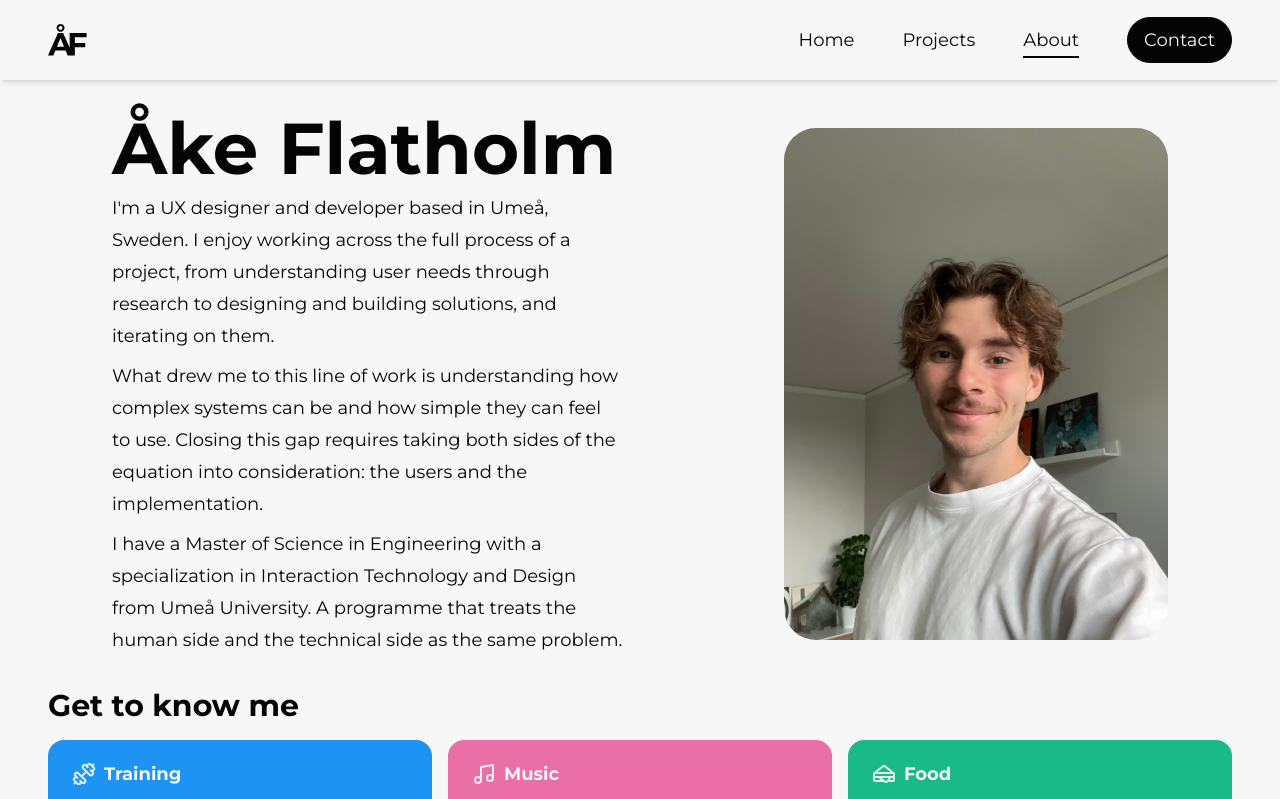
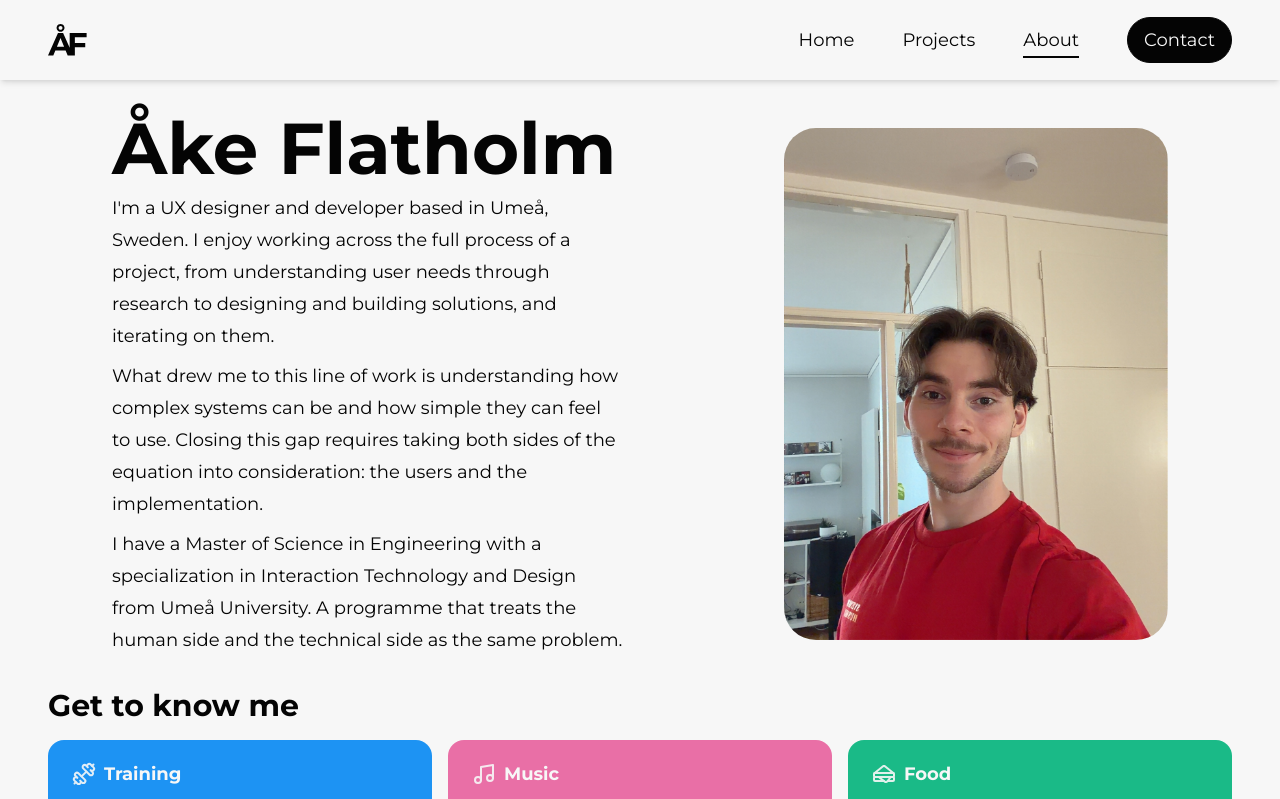
Before and after one commit to CodingQuercus/portfolio, a Next.js app: page /about in a window 1280 px wide. Shown: the top 799 px of the page. Built offline with nearby package versions, Linux system fonts and the light colour scheme.

Commit message:
fix: updated about me image.

```diff
--- a/app/about/page.tsx
+++ b/app/about/page.tsx
@@ -1,7 +1,7 @@
 import type { Metadata } from 'next';
 import Image from 'next/image';
 
-import aboutImage from '@/public/about_img2.jpeg';
+import aboutImage from '@/public/about_img.png';
 
 import { Dumbbell, LucideIcon, Music, Sandwich } from 'lucide-react';
 
@@ -83,7 +83,8 @@ export default function About() {
                     width={384}
                     height={520}
                     loading="eager"
-                    className="rounded-4xl order-1 md:order-2 w-64 md:w-96 h-auto"
+                    style={{ height: 'auto' }}
+                    className="rounded-4xl order-1 md:order-2 w-64 md:w-96"
                 />
             </div>
 
```
Also changed, not shown: public/about_img.png (added).
